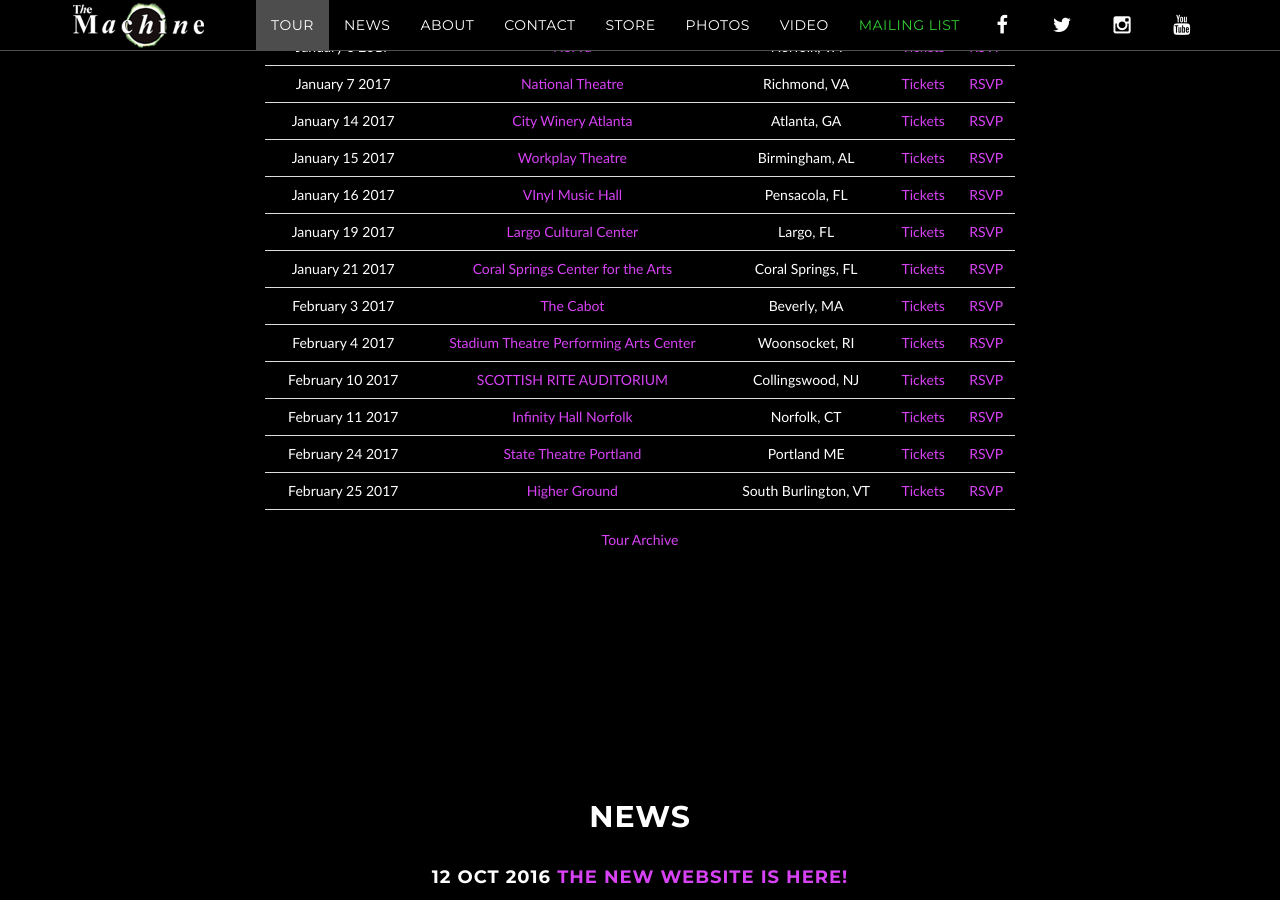
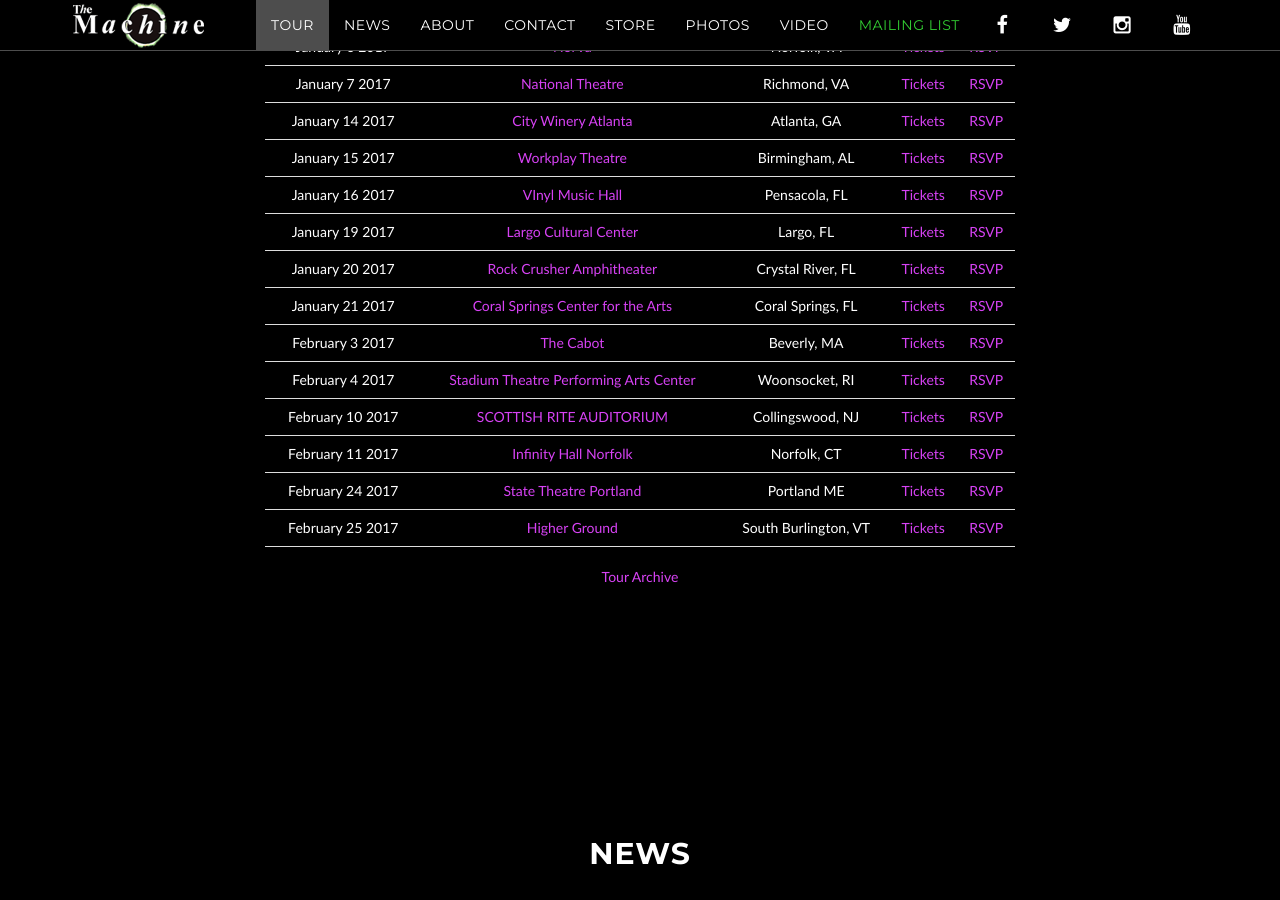
Before and after one commit to machineweb/machineweb.github.io, a Jekyll site: the page built from index.html, in a window 1280 px wide and 900 px high, scrolled down 1027 px. Built offline with Jekyll 4.4.1, drawn with Linux system fonts in a browser that asks for light colours; comment, search, counter and statistics services are not loaded.

Commit message:
New tour item

```diff
--- a/_data/tour.yml
+++ b/_data/tour.yml
@@ -2815,3 +2815,11 @@
     tickets-url: "https://www.ticketfly.com/purchase/event/1391565?_ga=1.109677445.1667932671.1480367658"
     rsvp-url: "https://www.facebook.com/events/197227830735300/"
     order: "1484542800000"
+
+  - date: "January 20 2017"
+    venue: "Rock Crusher Amphitheater"
+    venue-url: "https://www.rockcrusherevents.com/events.html"
+    location: "Crystal River, FL"
+    tickets-url: "https://www.rockcrusherevents.com/events.html"
+    rsvp-url: "https://www.facebook.com/events/1850805705155936/"
+    order: "1484888400000"
```
